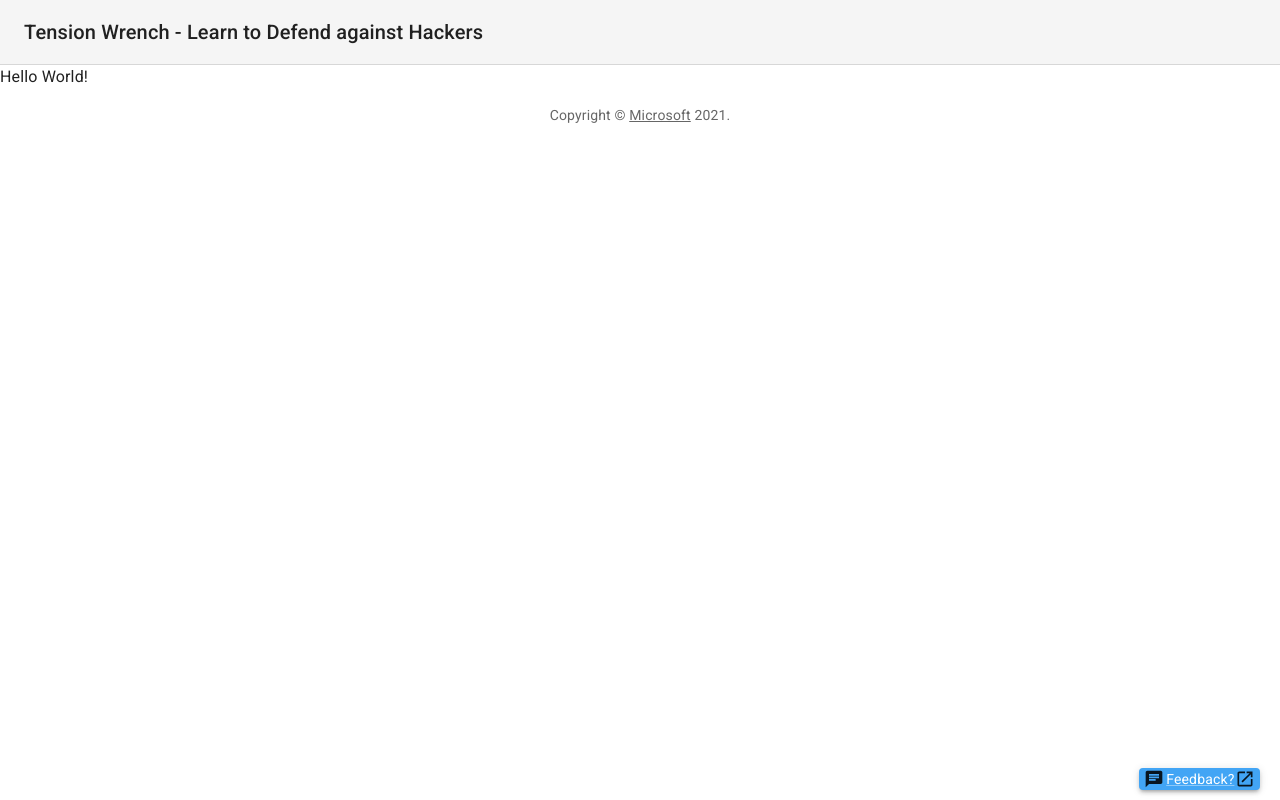
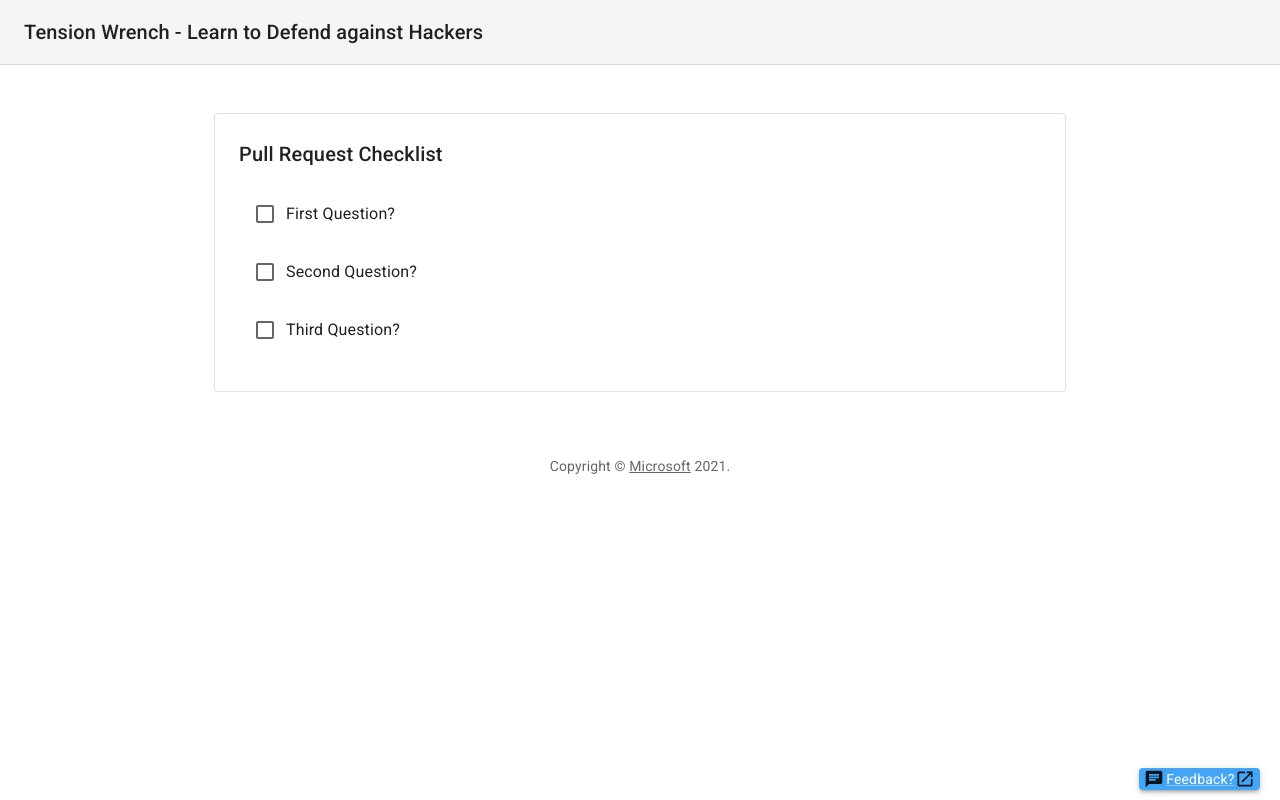
Before and after one commit to pmalmsten/tension-wrench, a React (Create React App) app: page /pr-checklist in a window 1280 px wide. Built offline with nearby package versions, Linux system fonts and the light colour scheme.

Commit message:
Add first sketch of data-defined PR checklist component

```diff
--- a/package.json
+++ b/package.json
@@ -15,7 +15,8 @@
     "react-dom": "latest",
     "react-router-dom": "^6.3.0",
     "react-scripts": "latest",
-    "typescript": "latest"
+    "typescript": "latest",
+    "yaml": "^2.0.1"
   },
   "eslintConfig": {
     "extends": [
--- a/src/App.tsx
+++ b/src/App.tsx
@@ -7,7 +7,7 @@ import Link from '@mui/material/Link';
 import DiscussionWizard from './DiscussionWizard';
 import FloatingFeedbackLink from './FloatingFeedbackLink';
 import theme from './theme';
-import React from 'react';
+import PRChecklist from './PRChecklist';
 
 function Copyright() {
   return (
@@ -42,7 +42,7 @@ export default function App() {
       </AppBar>
       <Routes>
         <Route path="/" element={<DiscussionWizard />} />
-        <Route path="pr-checklist" element={<React.Fragment>Hello World!</React.Fragment>} />
+        <Route path="pr-checklist" element={<PRChecklist />} />
       </Routes>
       <FloatingFeedbackLink />
       <footer style={{ padding: theme.spacing(2)}}>
--- /dev/null
+++ b/src/PRChecklist.tsx
@@ -0,0 +1,51 @@
+// Copyright (c) Microsoft Corporation.
+// Licensed under the MIT License.
+
+import { Checkbox, Container, FormControlLabel, List, ListItem, Paper, Typography } from "@mui/material";
+import React from "react";
+import YAML from "yaml";
+
+var data = `
+questions:
+- text: First Question?
+  riskLevel: Medium
+- text: Second Question?
+  riskLevel: Medium
+- text: Third Question?
+  riskLevel: Medium
+
+riskLevels:
+- id: Medium
+  checklistItems:
+  - text: Update the threat model
+`;
+
+interface Question {
+    text: string
+    riskLevel: string
+}
+
+export default function PRChecklist() {
+    var dataObj = YAML.parse(data);
+
+    return (
+    <React.Fragment>
+        <Container component="main" maxWidth='md' sx={{ mb: 4 }}>
+            <Paper variant="outlined" sx={{ my: { xs: 3, md: 6 }, p: { xs: 2, md: 3 } }}>
+            <Typography variant="h6" gutterBottom>
+                Pull Request Checklist
+            </Typography>
+                <List>
+                    {dataObj["questions"].map((question: Question) => {
+                        return <ListItem>
+                            <FormControlLabel
+                                control={<Checkbox />}
+                                label={question.text}
+                                />
+                        </ListItem>
+                    })}
+                </List>
+            </Paper>
+        </Container>
+    </React.Fragment>)
+}
```
Also changed, not shown: 1 other file (tests, documents, lock files or other folders).
